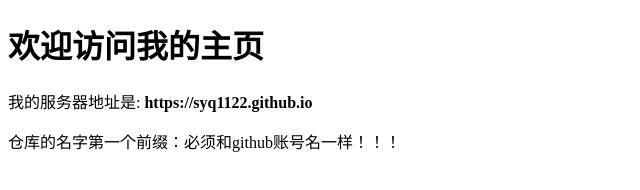
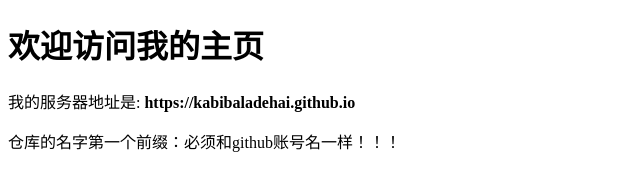
Before and after one commit to kabibaladehai/kabibaladehai.github.io, a plain HTML site: page index.html in a window 1280 px wide. Shown: the full height of the page, 0-640 px from the left. Drawn offline with Linux system fonts and the light colour scheme.

Commit message:
no message

```diff
--- a/index.html
+++ b/index.html
@@ -5,9 +5,10 @@
 	<title>Document</title>
 </head>
 <body>
+	<!--打包在终端中运行 npm run build-->
 	<h1>欢迎访问我的主页</h1>
 	<p>我的服务器地址是:
-		<strong>https://syq1122.github.io</strong>
+		<strong>https://kabibaladehai.github.io</strong>
 	</p>
 	<p>仓库的名字第一个前缀：必须和github账号名一样！！！</p>
 </body>
```
